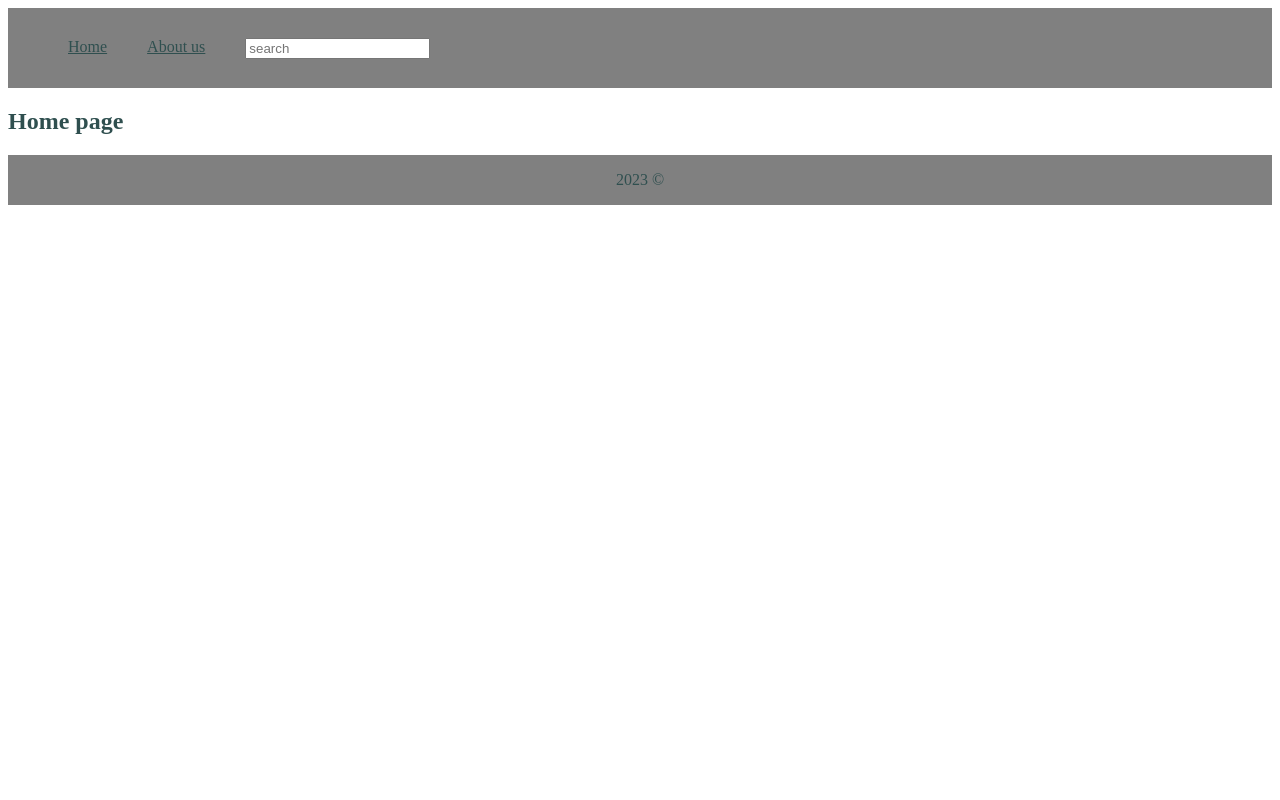
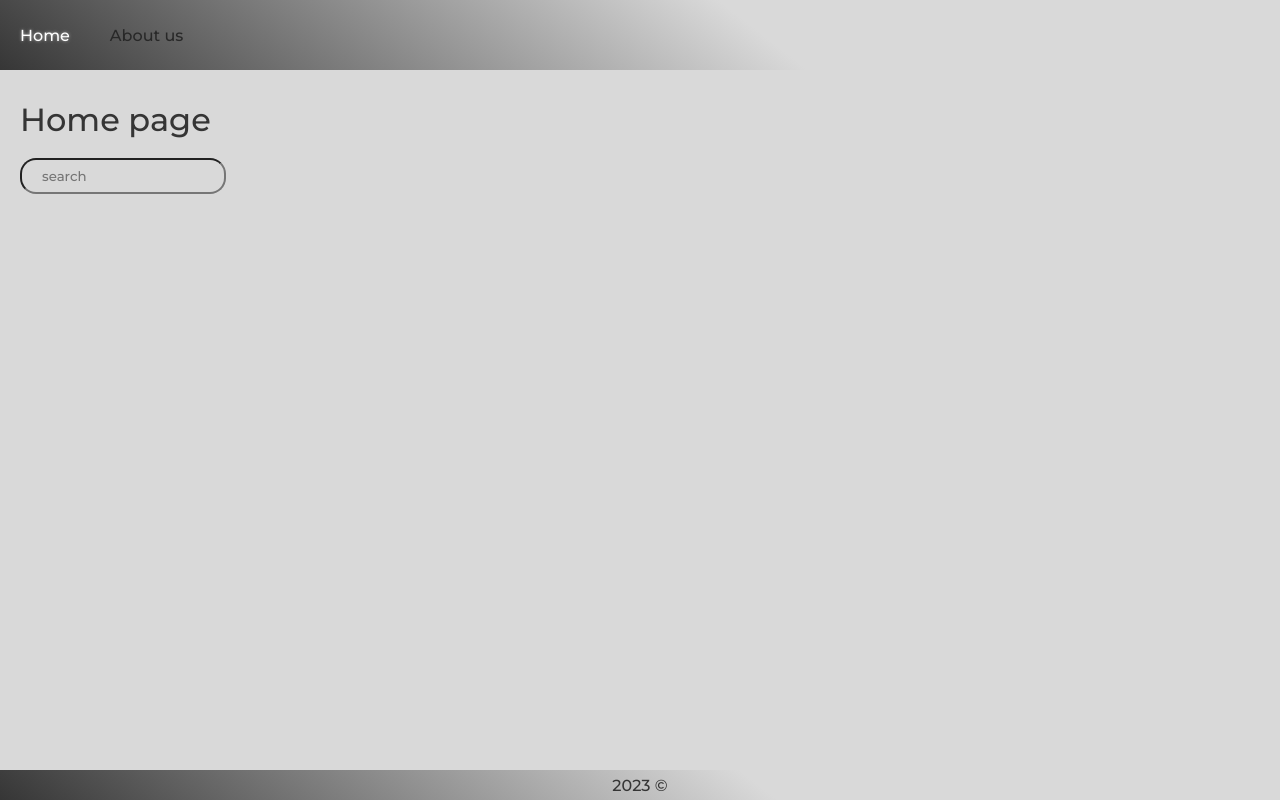
Before and after one commit to Folganoid/rss_react, a React app in the folder react_components/: page / in a window 1280 px wide. Built offline with nearby package versions, Linux system fonts and the light colour scheme; the HTML template or start-up script is replaced by a standard one.

Commit message:
feat: search element

```diff
--- a/react_components/src/components/UI/Footer.module.scss
+++ b/react_components/src/components/UI/Footer.module.scss
@@ -1,8 +1,11 @@
 .footer {
-    background-color: grey;
-    height: 50px;
+    background: rgb(217,217,217);
+    background: linear-gradient(218deg, rgba(217,217,217,1) 41%, rgba(54,54,54,1) 100%);
+    height: 30px;
     width: 100%;
     display: flex;
     justify-content: center;
     align-items: center;
+    position: fixed;
+    bottom: 0px;
 }
--- /dev/null
+++ b/react_components/src/components/UI/Input.module.scss
@@ -0,0 +1,5 @@
+.input {
+    height: 2rem;
+    border-radius: 1rem;
+    padding-left: 20px;
+}
--- /dev/null
+++ b/react_components/src/components/UI/Input.tsx
@@ -0,0 +1,7 @@
+import React from 'react';
+import cl from './Input.module.scss';
+type InputProps = React.ComponentProps<'input'>;
+
+export default function Input(props: InputProps) {
+  return <input className={cl.input} {...props} />;
+}
--- a/react_components/src/components/UI/NavBar.module.scss
+++ b/react_components/src/components/UI/NavBar.module.scss
@@ -1,17 +1,37 @@
 .nav {
-    height: 80px;
+    height: 70px;
     width: 100%;
-    background-color: grey;
+    background: rgb(217,217,217);
+    background: linear-gradient(218deg, rgba(217,217,217,1) 41%, rgba(54,54,54,1) 100%);
     display: flex;
     justify-content: flex-start;
     align-items: center;
+    position: fixed;
+    top: 0px;
 
     ul {
         list-style-type: none;
         display: flex;
+        background-color: inherit;
 
         li {
             margin: 0 20px;
+            background-color: inherit;
+            a {
+                background-color: inherit;
+                text-decoration: none;
+                color: rgb(40, 40, 40);
+                transition: all 250ms ease;
+            }
+            a[class="active"] {
+                color: white;
+                text-shadow: 0px 0px 3px #D9D9D9, 0px 0px 2px #000000;
+            }
+
+            a:hover {
+                cursor: pointer;
+                color: rgb(157,157,157);
+            }
         }
     }
 }
--- a/react_components/src/components/UI/NavBar.tsx
+++ b/react_components/src/components/UI/NavBar.tsx
@@ -1,5 +1,5 @@
 import React from 'react';
-import { Link } from 'react-router-dom';
+import { NavLink } from 'react-router-dom';
 import cl from './NavBar.module.scss';
 
 function NavBar() {
@@ -7,15 +7,10 @@ function NavBar() {
     <nav className={cl.nav}>
       <ul>
         <li>
-          <Link to="/">Home</Link>
+          <NavLink to="/">Home</NavLink>
         </li>
         <li>
-          <Link to="/about">About us</Link>
-        </li>
-        <li>
-          <div>
-            <input placeholder={'search'} />
-          </div>
+          <NavLink to="/about">About us</NavLink>
         </li>
       </ul>
     </nav>
--- a/react_components/src/pages/About.tsx
+++ b/react_components/src/pages/About.tsx
@@ -2,8 +2,8 @@ import React from 'react';
 
 export default function About() {
   return (
-    <section>
+    <main className={'main'}>
       <h1>About page</h1>
-    </section>
+    </main>
   );
 }
--- a/react_components/src/pages/ErrorPage.tsx
+++ b/react_components/src/pages/ErrorPage.tsx
@@ -2,8 +2,8 @@ import React from 'react';
 
 export default function ErrorPage() {
   return (
-    <section>
+    <main className={'main'}>
       <h1>404 error: page not found...</h1>
-    </section>
+    </main>
   );
 }
--- a/react_components/src/pages/Home.tsx
+++ b/react_components/src/pages/Home.tsx
@@ -1,9 +1,28 @@
-import React from 'react';
+import Input from '../components/UI/Input';
+import React, { useEffect, useState } from 'react';
 
 export default function Home() {
+  const [search, setSearch] = useState(localStorage.getItem('search') || '');
+  const changeSearch = (e: React.ChangeEvent<HTMLInputElement>) => {
+    setSearch(e.target.value);
+  };
+
+  useEffect(() => {
+    setSearch(localStorage.getItem('search') || '');
+  }, []);
+
+  useEffect(() => {
+    setSearch(search);
+    localStorage.setItem('search', search);
+  }, [search]);
+
   return (
-    <section>
+    <main className={'main'}>
       <h1>Home page</h1>
-    </section>
+      <div>
+        <br />
+        <Input placeholder={'search'} onChange={changeSearch} value={search} />
+      </div>
+    </main>
   );
 }
--- a/react_components/src/pages/index.css
+++ /dev/null
@@ -1,4 +0,0 @@
-#root {
-  background-color: aquamarine;
-  color: crimson;
-}
--- a/react_components/src/styles/App.scss
+++ b/react_components/src/styles/App.scss
@@ -1,3 +1,18 @@
+@font-face {
+    font-family: Montserrat;
+    src: url('../fonts/Montserrat-VariableFont_wght.ttf');
+  }
+
 * {
-    color: darkslategray;
+    margin: 0px;
+    padding: 0px;
+    background-color: #d9d9d9;
+    color: rgb(53, 53, 53);
+    font-family: Montserrat;
+    font-weight: 500;
 }
+
+.main {
+    max-width: 1280px;
+    margin: 100px 20px 50px 20px;
+}
```
Also changed, not shown: react_components/src/fonts/Montserrat-VariableFont_wght.ttf (added).
